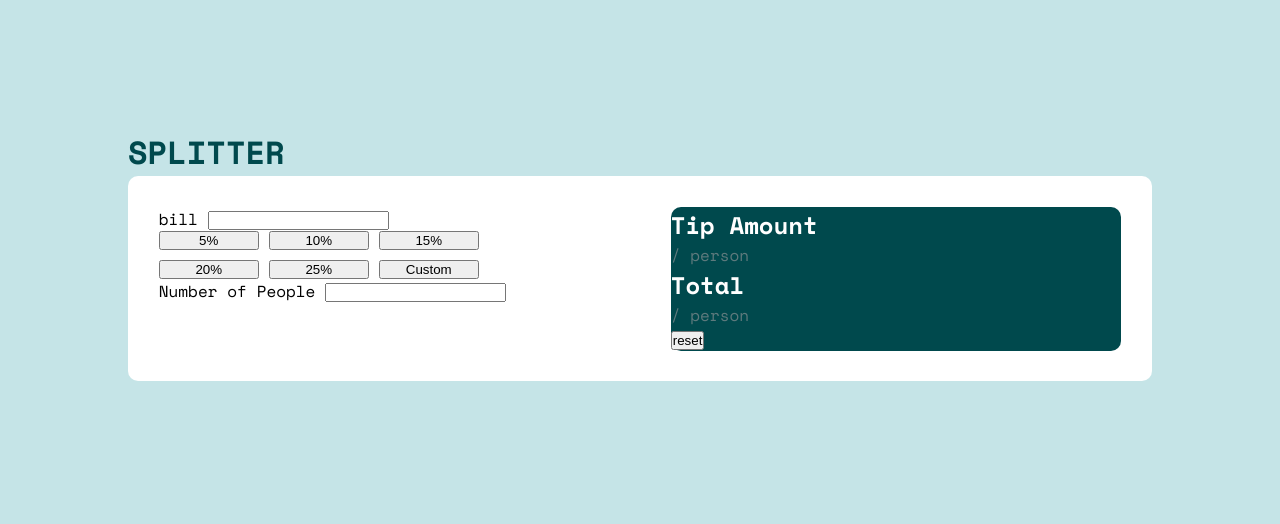
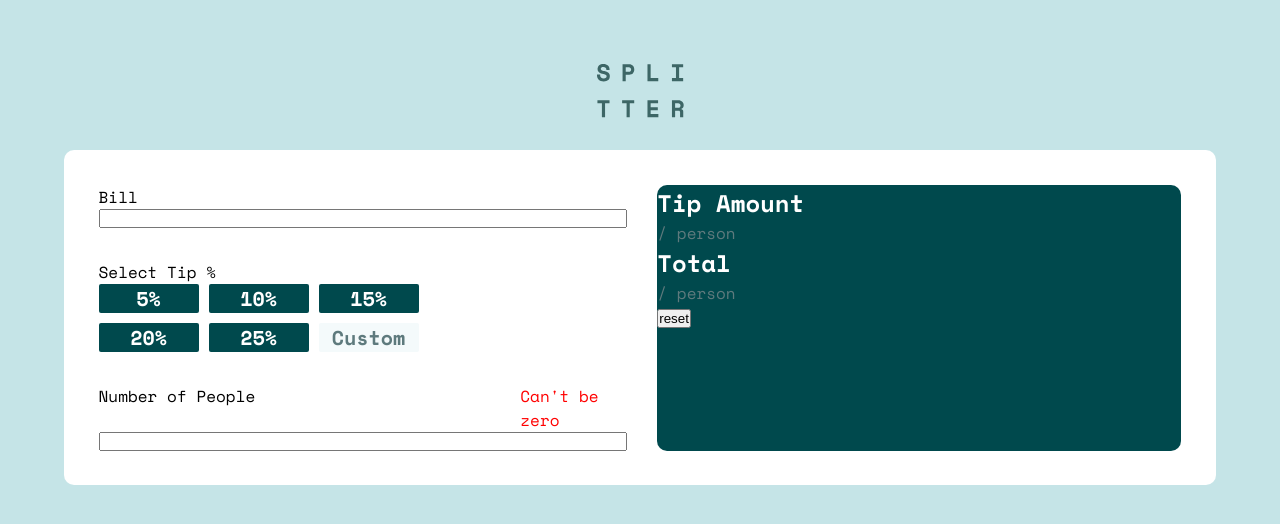
Before and after one commit to akin-holo/frontendmentor-junior-challenge-4, a plain HTML site: page index.html in a window 1280 px wide. Drawn offline with nearby package versions, Linux system fonts and the light colour scheme.

Commit message:
Apply style
Applied styles to some of the elements

```diff
--- a/index.html
+++ b/index.html
@@ -29,31 +29,41 @@
 </head>
 <body>
    <main>
-      <h1>splitter</h1>
+      <h1>
+         <img src="asset/logo.svg" alt="splitter logo">
+      </h1>
 
       <div class="main-container">
-         <div class="inputs-container">
+         <!-- inputs section-->
+         <section class="inputs-container">
             <label for="bill">
-               <span class="bill">bill</span>
-               <input id="bill" inputmode="numeric" />
+               <span class="name">Bill</span>
+               <input class="bill" id="bill" inputmode="numeric" />
             </label>
 
-            <label for="" class="percent-btn-wrapper">
-               <button id="fivePercent">5%</button>
-               <button id="tenPercent">10%</button>
-               <button id="fifteenPercent">15%</button>
-               <button id="twentyPercent">20%</button>
-               <button id="twentyFivePercent">25%</button>
-               <button id="custom">Custom</button>
-            </label>
+            <div class="tips-wrapper">
+               <span>Select Tip %</span>
+               <div class="percent-btn-wrapper">
+                  <button class="percent-btn" id="fivePercent">5%</button>
+                  <button class="percent-btn" id="tenPercent">10%</button>
+                  <button class="percent-btn" id="fifteenPercent">15%</button>
+                  <button class="percent-btn" id="twentyPercent">20%</button>
+                  <button class="percent-btn" id="twentyFivePercent">25%</button>
+                  <button class="percent-btn custom" id="custom">Custom</button>
+               </div>
+            </div>
 
-            <label for="numberOfPeople">
-               <span class="number-0f-People">Number of People</span>
-               <input inputmode="numeric"/>
-            </label>
-         </div>
+            <div class="people-area-wrap">
+               <div class="spans-wrap">
+                  <span class="name">Number of People</span>
+                  <span class="error-message" id="errorMessage">Can't be zero</span>
+               </div>
+               <input class="number-of-people" id="numberOfPeople" inputmode="numeric"/>
+            </div>
+         </section>
 
-         <div class="outputs-container">
+         <!-- output section -->
+         <section class="outputs-container">
             <div>
                <div>
                   <h2>tip amount</h2>
@@ -70,7 +80,7 @@
             </div>
 
             <button type="reset">reset</button>
-         </div>
+         </section>
       </div>
    </main>
 </body>
--- a/style.css
+++ b/style.css
@@ -20,37 +20,77 @@ body {
 }
 
 main {
-   margin: 10%;
+   margin: 5%;
 }
 
-h1 {
-   color: var(--secondary-green);
-   text-transform: uppercase;
-   /* text-align: center; */
-   width: 4ch;
+h1 img {
+   display: block;
+   margin: 2rem auto;
 }
 
 .main-container {
    display: flex;
    background-color: var(--White);
    border-radius: 10px;
+   /* width: 50em; */
 }
 .inputs-container {
    display: block;
    width: 50%;
-   margin: 3%;
+   margin: 3% 1.5% 3% 3%;
+   /* background-color: brown; */
+}
+.name,
+.bill,
+.number-of-people {
+   display: block;
+   width: 100%;
 }
 
+.tips-wrapper {
+   margin: 2rem 0;
+}
 .percent-btn-wrapper {
    display: grid;
    grid-template-columns: repeat(3, 100px);
    gap: 10px;
 }
+.percent-btn {
+   color: var(--White);
+   background-color: var(--secondary-green);
+   /* padding: 10px 0; */
+   border: none;
+   border-radius: 2px;
+   font-weight: 700;
+   font-family: "Space Mono", monospace;
+   font-size: 20px;
+}
+.percent-btn:hover {
+   color: var(--secondary-green);
+   background-color: var(--primary-green);
+}
+.custom {
+   color: var(--grey-500);
+   background-color: var(--Grey-50);
+}
+.custom:hover {
+   color: var(--secondary-green);
+   outline: 2px solid var(--primary-green);
+   background-color: var(--Grey-50);
+}
 
+.people-area-wrap  .spans-wrap {
+   display: flex;
+   justify-content: space-between;
+}
+.spans-wrap .error-message {
+   color: #ff0000;
+}
 
+/* outputs style */
 .outputs-container {
    width: 50%;
-   margin: 3%;
+   margin: 3% 3% 3% 1.5%;
    background-color: var(--secondary-green);
    border-radius: inherit;
 }
```
